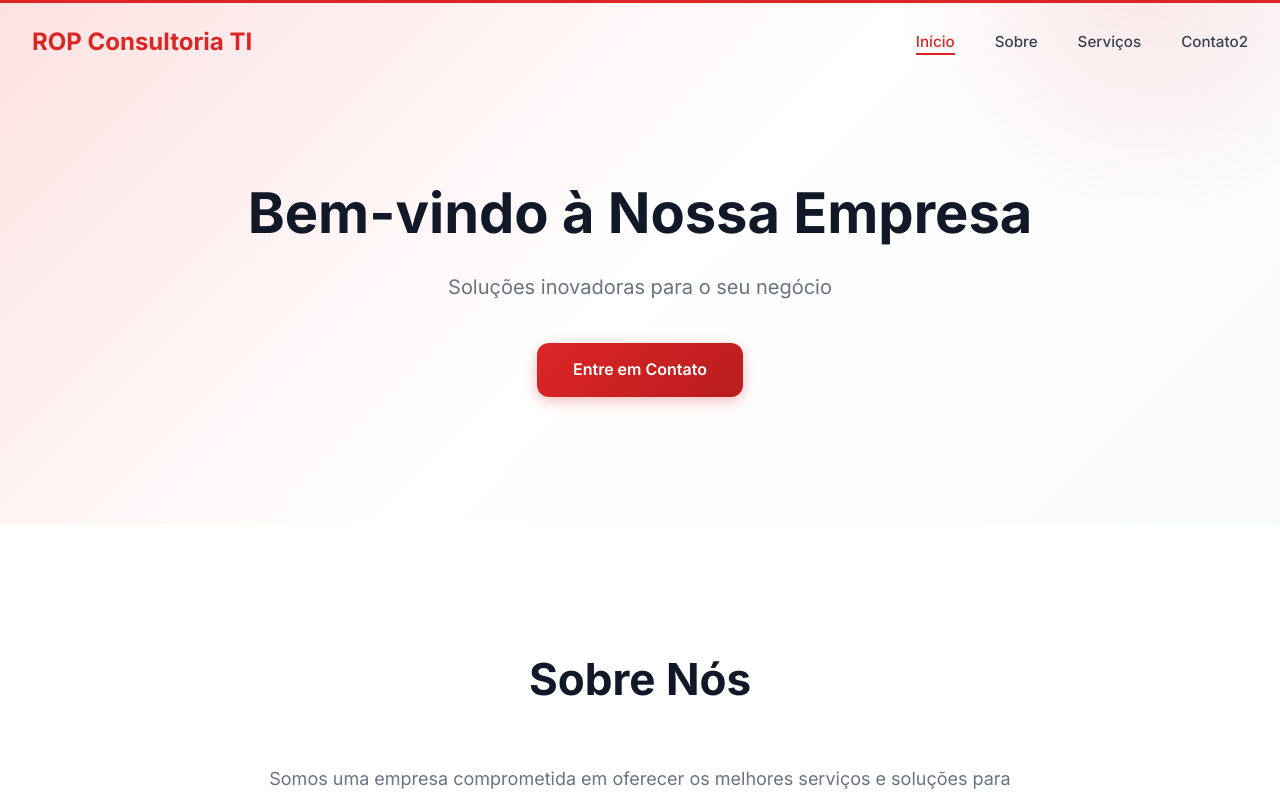
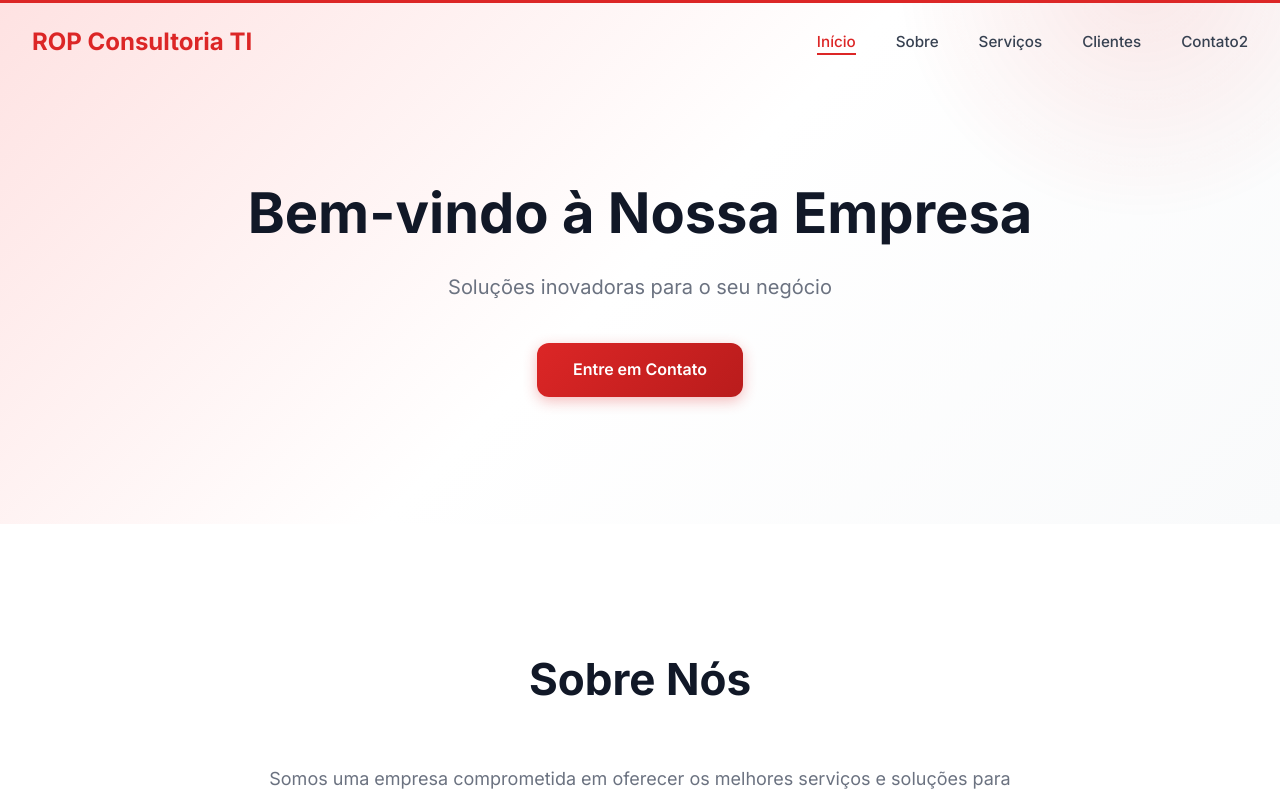
Before and after one commit to robertopinheiro-cell/robertopinheiro-cell.github.io, a React (Vite) app: page / in a window 1280 px wide. Shown: the top 800 px of the page. Built offline with nearby package versions, Linux system fonts and the light colour scheme.

Commit message:
Add 'clientes' section to Header component

```diff
--- a/src/components/Header.jsx
+++ b/src/components/Header.jsx
@@ -10,7 +10,7 @@ function Header() {
       setScrolled(window.scrollY > 50);
 
       // Detect active section
-      const sections = ['home', 'sobre', 'servicos', 'contato'];
+      const sections = ['home', 'sobre', 'servicos', 'clientes', 'contato'];
       const scrollPosition = window.scrollY + 100;
 
       for (const section of sections) {
@@ -76,7 +76,15 @@ function Header() {
               Serviços
             </a>
           </li>
-
+         <li>
+            <a
+              href="#clientes"
+              onClick={(e) => handleNavClick(e, 'clientes')}
+              className={activeSection === 'clientes' ? 'active' : ''}
+            >
+              Clientes
+            </a>
+          </li>
           <li>
             <a
               href="#contato"
```
